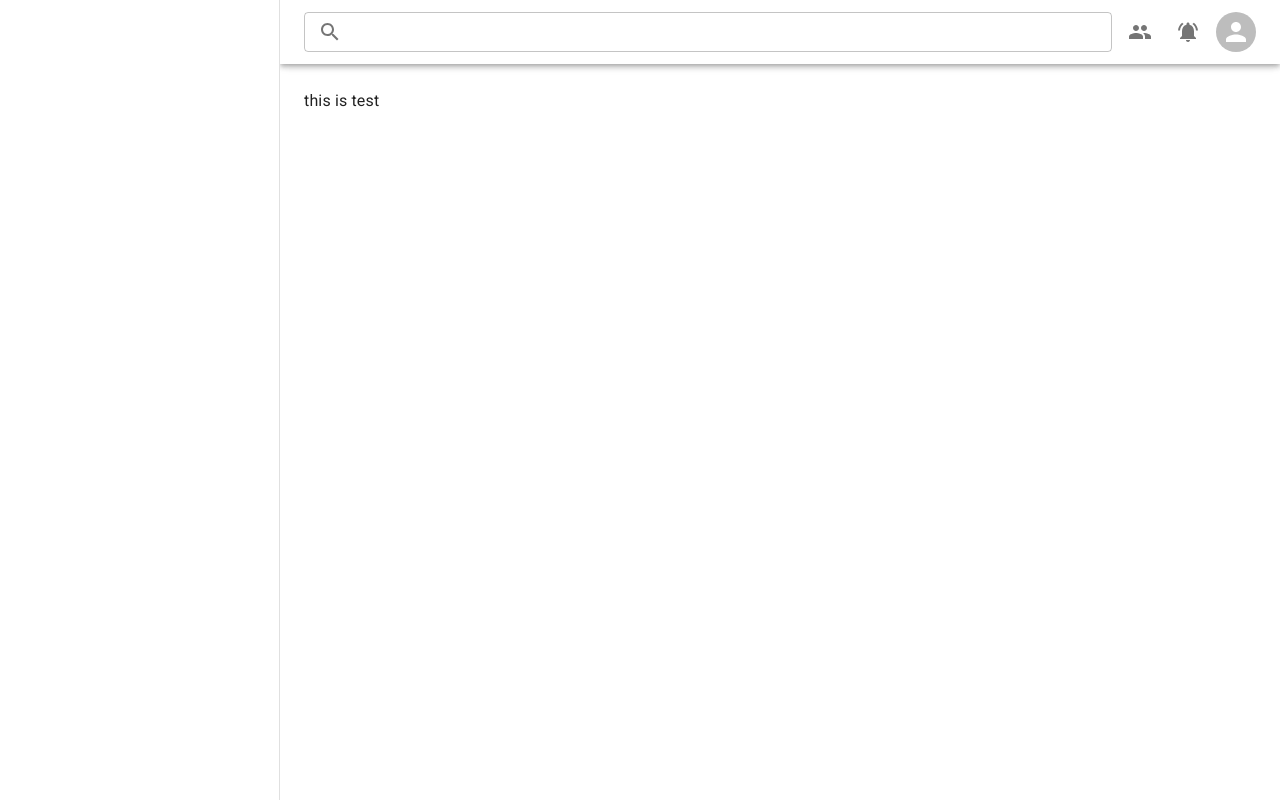
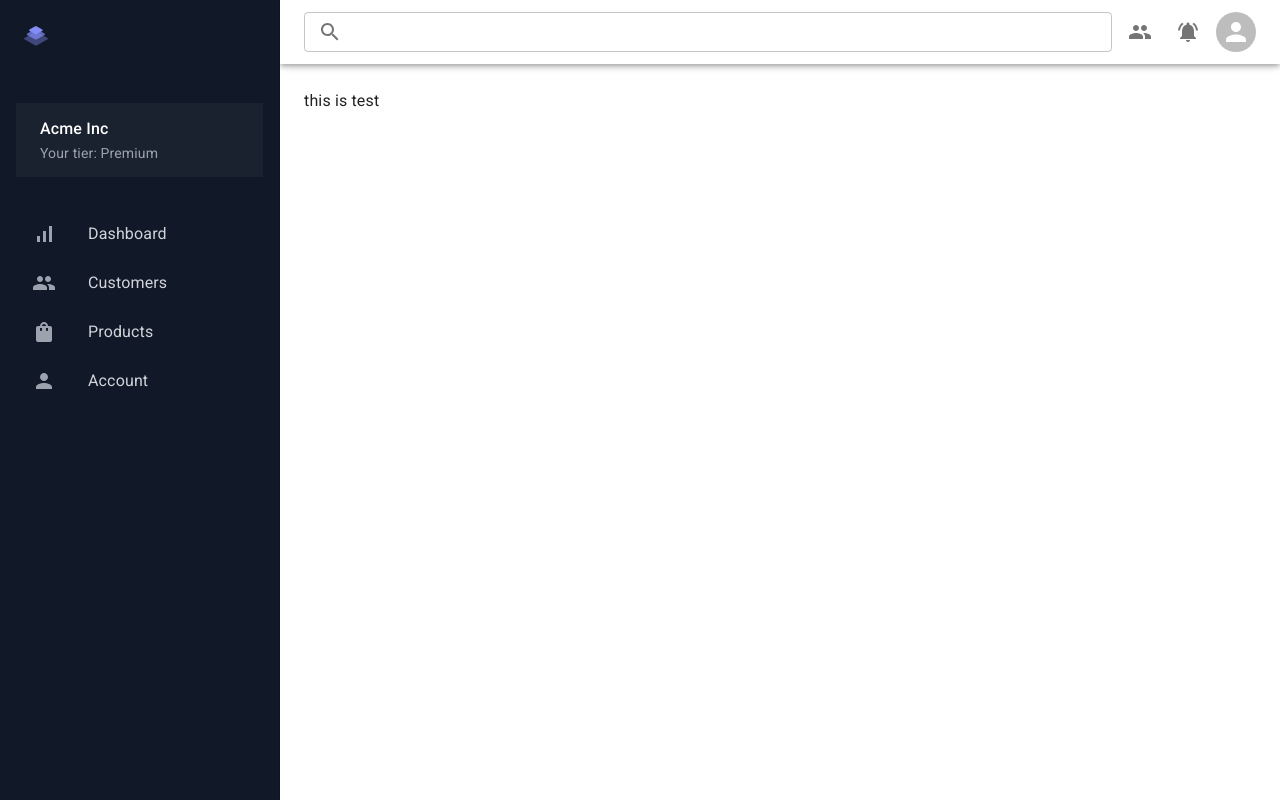
Before and after one commit to alikomijani/maktab-dashboard, a React (Vite) app: page /dashboard in a window 1280 px wide. Built offline with nearby package versions, Linux system fonts and the light colour scheme.

Commit message:
add sidebar

```diff
--- /dev/null
+++ b/src/assets/svg/index.js
@@ -0,0 +1 @@
+export * from "./logo";
--- /dev/null
+++ b/src/assets/svg/logo.jsx
@@ -0,0 +1,31 @@
+import { SvgIcon } from "@mui/material";
+import React from "react";
+
+export function LogoIcon(props) {
+  return (
+    <SvgIcon {...props}>
+      <svg
+        xmlns="http://www.w3.org/2000/svg"
+        width="42"
+        height="42"
+        viewBox="0 0 42 42"
+        fill="none"
+      >
+        <path
+          d="M22.6744 4.50247L31.9038 9.66459C32.117 9.78381 32.2944 9.95738 32.4178 10.1674C32.5413 10.3775 32.6064 10.6164 32.6064 10.8597C32.6064 11.1031 32.5413 11.342 32.4178 11.5521C32.2944 11.7621 32.117 11.9357 31.9038 12.0549L22.6745 17.2172C22.0854 17.5467 21.4212 17.7198 20.7456 17.7198C20.0698 17.7198 19.4056 17.5467 18.8166 17.2172L9.5873 12.0549C9.37415 11.9357 9.1967 11.7621 9.0732 11.5521C8.94971 11.342 8.8846 11.1031 8.8846 10.8597C8.8846 10.6164 8.94971 10.3775 9.0732 10.1674C9.1967 9.95738 9.37415 9.78381 9.5873 9.66459L18.8166 4.50247C19.4056 4.17301 20.0698 4 20.7456 4C21.4212 4 22.0854 4.17301 22.6744 4.50247Z"
+          fill="#828DF8"
+        />
+        <path
+          opacity="0.7"
+          d="M22.6244 9.34853L35.8422 16.7415C36.0554 16.8607 36.2328 17.0343 36.3563 17.2443C36.4798 17.4544 36.5449 17.6933 36.5449 17.9366C36.5449 18.18 36.4798 18.419 36.3563 18.629C36.2328 18.8391 36.0554 19.0126 35.8422 19.1319L22.6244 26.5248C22.0355 26.8541 21.3712 27.0272 20.6956 27.0272C20.0199 27.0272 19.3557 26.8541 18.7667 26.5248L5.54893 19.1319C5.33578 19.0126 5.15833 18.8391 5.03483 18.629C4.91133 18.419 4.84623 18.18 4.84623 17.9366C4.84623 17.6933 4.91133 17.4544 5.03483 17.2443C5.15833 17.0343 5.33578 16.8607 5.54893 16.7415L18.7667 9.34853C19.3557 9.01916 20.0199 8.84615 20.6956 8.84615C21.3712 8.84615 22.0355 9.01916 22.6244 9.34853Z"
+          fill="#828DF8"
+        />
+        <path
+          opacity="0.4"
+          d="M22.9257 14.1939L41.2984 24.4703C41.5113 24.5894 41.6884 24.7626 41.8117 24.9724C41.935 25.182 42 25.4206 42 25.6636C42 25.9065 41.935 26.1451 41.8117 26.3548C41.6884 26.5645 41.5113 26.7378 41.2984 26.8568L22.9257 37.1329C22.3377 37.4618 21.6745 37.6346 21 37.6346C20.3254 37.6346 19.6623 37.4618 19.0743 37.1329L0.701542 26.8568C0.488743 26.7378 0.311581 26.5645 0.188286 26.3548C0.0649948 26.1451 0 25.9065 0 25.6636C0 25.4206 0.0649948 25.182 0.188286 24.9724C0.311581 24.7626 0.488743 24.5894 0.701542 24.4703L19.0743 14.1939C19.6623 13.8651 20.3254 13.6923 21 13.6923C21.6745 13.6923 22.3377 13.8651 22.9257 14.1939Z"
+          fill="#828DF8"
+        />
+      </svg>
+    </SvgIcon>
+  );
+}
--- a/src/components/layouts/dashboard/DashboardSidebar.jsx
+++ b/src/components/layouts/dashboard/DashboardSidebar.jsx
@@ -1,6 +1,8 @@
 import React from "react";
 import { drawerWidth } from "./constants";
-import { Drawer, Toolbar } from "@mui/material";
+import { Box, Drawer, Typography } from "@mui/material";
+import { LogoIcon } from "../../../assets/svg";
+import SidebarList from "./SidebarList";
 
 function DashboardSidebar() {
   return (
@@ -11,12 +13,34 @@ function DashboardSidebar() {
         "& .MuiDrawer-paper": {
           width: drawerWidth,
           boxSizing: "border-box",
+          backgroundColor: (theme) => theme.palette.neutral[900],
         },
       }}
       variant="permanent"
       anchor="left"
     >
-      <Toolbar />
+      <Box p={3}>
+        <LogoIcon />
+      </Box>
+      <Box
+        sx={{
+          marginX: 2,
+          marginY: 3,
+          paddingX: 3,
+          paddingY: 1.5,
+          backgroundColor: "rgba(255, 255, 255, 0.04)",
+        }}
+      >
+        <Typography color="white" variant="subtitle1">
+          Acme Inc
+        </Typography>
+        <Typography color="neutral.400" variant="body2">
+          Your tier: Premium
+        </Typography>
+      </Box>
+      <Box paddingX={2}>
+        <SidebarList />
+      </Box>
     </Drawer>
   );
 }
--- /dev/null
+++ b/src/components/layouts/dashboard/SidebarList.jsx
@@ -0,0 +1,52 @@
+import {
+  List,
+  ListItem,
+  ListItemButton,
+  ListItemIcon,
+  ListItemText,
+} from "@mui/material";
+import SignalCellularAltIcon from "@mui/icons-material/SignalCellularAlt";
+import PeopleIcon from "@mui/icons-material/People";
+import React from "react";
+import { MenuItems } from "./constants";
+
+function SidebarList() {
+  return (
+    <nav aria-label="dashboard menu">
+      <List>
+        {MenuItems.map(({ Icon, ...item }) => (
+          <ListItem
+            disablePadding
+            key={item.id}
+            sx={{
+              borderRadius: "4px",
+              "& .MuiButtonBase-root": {
+                borderRadius: "4px",
+              },
+              "& .MuiButtonBase-root:hover": {
+                background: "#555555",
+              },
+            }}
+          >
+            <ListItemButton>
+              <ListItemIcon>
+                <Icon
+                  sx={{
+                    color: (theme) => theme.palette.neutral[400],
+                  }}
+                />
+              </ListItemIcon>
+              <ListItemText
+                primary={item.label}
+                sx={{
+                  color: (theme) => theme.palette.neutral[300],
+                }}
+              />
+            </ListItemButton>
+          </ListItem>
+        ))}
+      </List>
+    </nav>
+  );
+}
+export default SidebarList;
--- a/src/components/layouts/dashboard/constants.js
+++ b/src/components/layouts/dashboard/constants.js
@@ -1 +1,32 @@
+import SignalCellularAltIcon from "@mui/icons-material/SignalCellularAlt";
+import PeopleIcon from "@mui/icons-material/People";
+import ShoppingBagIcon from "@mui/icons-material/ShoppingBag";
+import PersonIcon from "@mui/icons-material/Person";
 export const drawerWidth = 280;
+
+export const MenuItems = [
+  {
+    id: 1,
+    label: "Dashboard",
+    Icon: SignalCellularAltIcon,
+    to: "",
+  },
+  {
+    id: 2,
+    label: "Customers",
+    Icon: PeopleIcon,
+    to: "",
+  },
+  {
+    id: 3,
+    label: "Products",
+    Icon: ShoppingBagIcon,
+    to: "",
+  },
+  {
+    id: 3,
+    label: "Account",
+    Icon: PersonIcon,
+    to: "",
+  },
+];
--- a/src/theme.js
+++ b/src/theme.js
@@ -87,6 +87,11 @@ const theme = createTheme({
     secondary: {
       main: "#10B981",
     },
+    neutral: {
+      300: "#D1D5DB",
+      400: "#9CA3AF",
+      900: "#111827",
+    },
   },
 });
 
```
